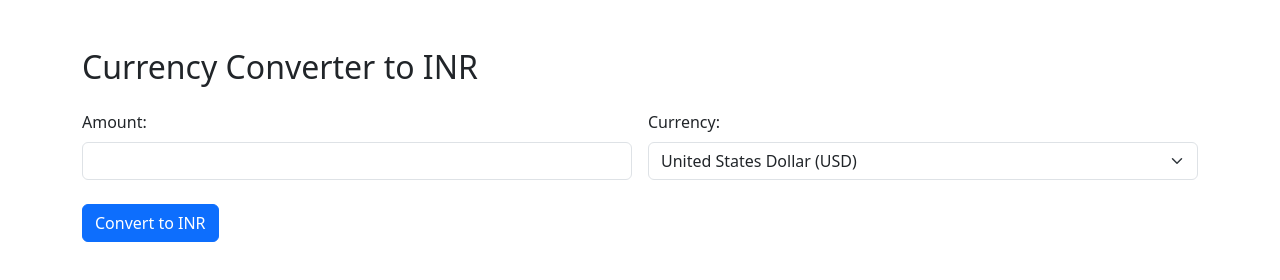
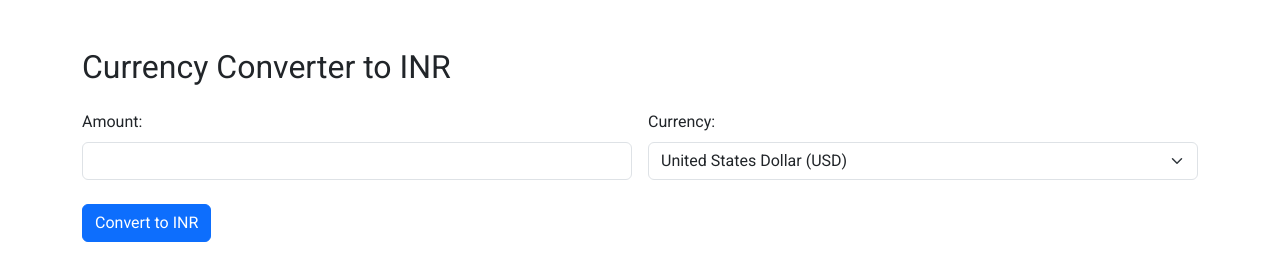
Before and after one commit to Anmolsra/exchangerate, a plain HTML site: page index.html in a window 1280 px wide. Drawn offline with nearby package versions, Linux system fonts and the light colour scheme.

Commit message:
font changed

```diff
--- a/index.html
+++ b/index.html
@@ -6,7 +6,14 @@
     <title>Currency Converter to INR</title>
     <!-- Bootstrap CSS CDN -->
     <link href="https://cdn.jsdelivr.net/npm/bootstrap@5.3.0/dist/css/bootstrap.min.css" rel="stylesheet" />
+    <link href="https://fonts.googleapis.com/css2?family=Roboto&display=swap" rel="stylesheet">
     <link rel="shortcut icon" href="./coin.jpg" type="image/x-icon">
+
+    <style>
+    body {
+      font-family: 'Roboto', sans-serif;
+    }
+    </style>
 </head>
 <body>
     <div class="container mt-5">
```
